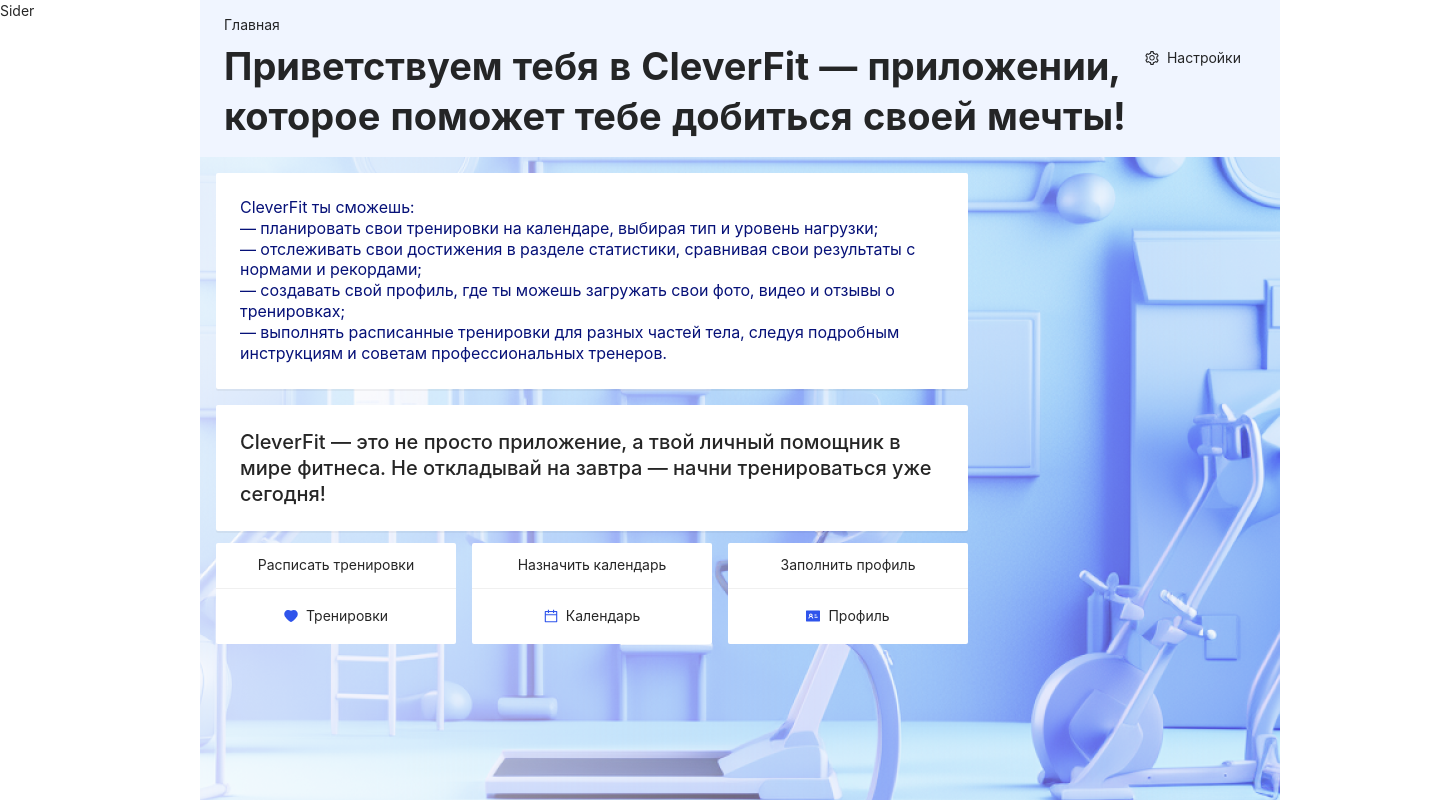
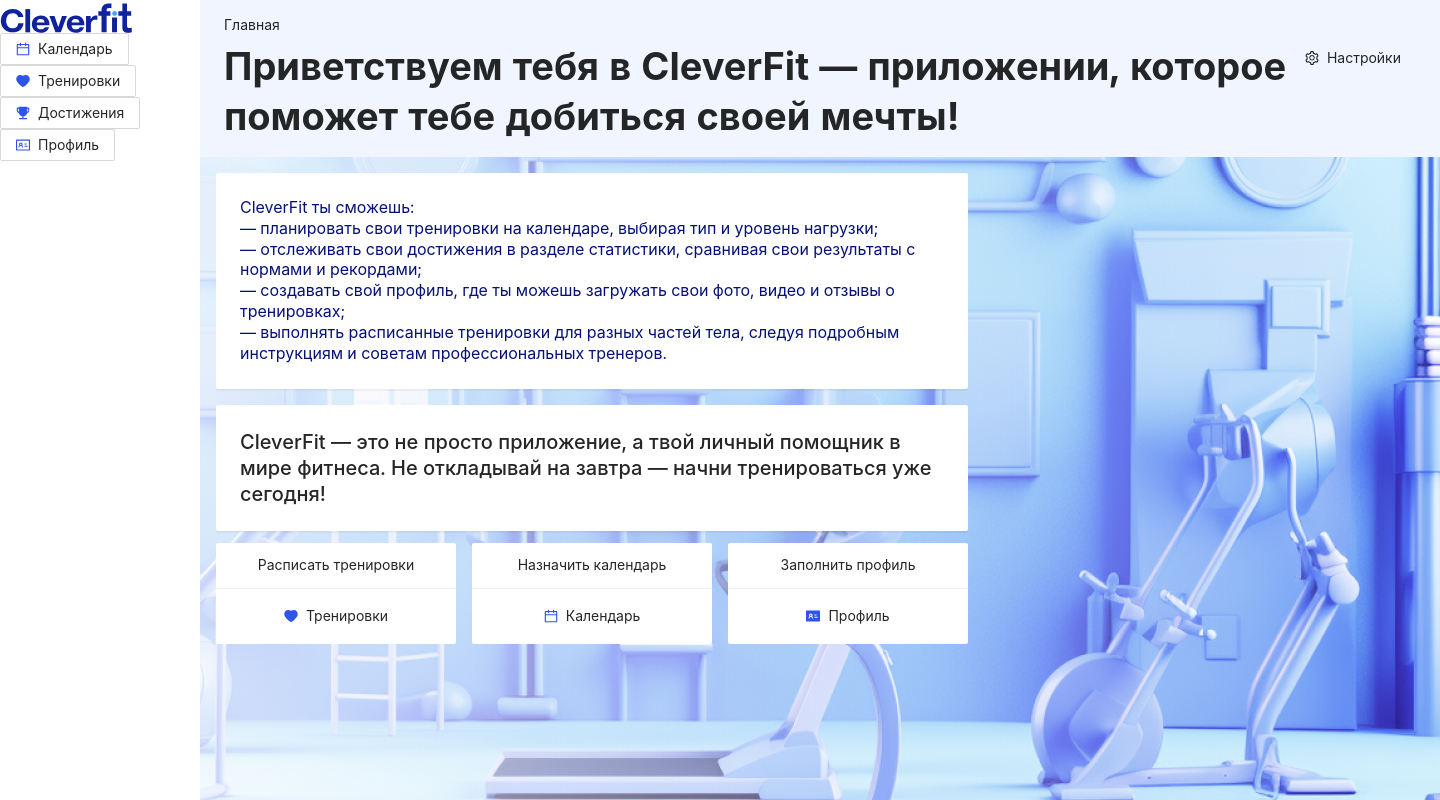
Before and after one commit to ClevertecFrontendLab/DenisOreshko, a React (Vite) app: page /#/ in a window 1280 px wide. Shown: the top 800 px of the page, 1440 px wide, since content can reach past the window. Built offline with nearby package versions, Linux system fonts and the light colour scheme.

Commit message:
slider process

```diff
--- a/src/index.css
+++ b/src/index.css
@@ -1,3 +1,7 @@
+*{box-sizing:border-box;
+    margin:0;
+    padding:0;
+  }
 :root {
     font-family: Inter, system-ui, Avenir, Helvetica, Arial, sans-serif;
     line-height: 1.5;
@@ -27,8 +31,8 @@
     margin: 0;
     /* display: flex; */
     /* place-items: center; */
-    max-width: 1440px;
-    min-height: 100vh;
+    /* min-width: 320px;
+    min-height: 100vh; */
     /* width: 1440px;
     height: 1024px; */
     /* min-height: 100dvh; */
@@ -43,27 +47,12 @@
 }
 #root{
     display: flex;
-    justify-content: center;
-    background: url('/src/resources/img/Main\ page_light.png') no-repeat;
+    flex-direction: column;
+    /* min-height: 100dvh; */
+    width: 1440px;
+    height: 1024px;
+    background: url('/src/resources/img/Main\ page_light.png')  no-repeat;
 }
-/* button {
-    border-radius: 8px;
-    border: 1px solid transparent;
-    padding: 0.6em 1.2em;
-    font-size: 1em;
-    font-weight: 500;
-    font-family: inherit;
-    background-color: #525151;
-    cursor: pointer;
-    transition: border-color 0.25s;
-}
-button:hover {
-    border-color: #646cff;
-}
-button:focus,
-button:focus-visible {
-    outline: 4px auto -webkit-focus-ring-color;
-} */
 
 @media (prefers-color-scheme: light) {
     :root {
--- a/src/pages/main-page/main-page.css
+++ b/src/pages/main-page/main-page.css
@@ -1,3 +1,6 @@
+.main-container{
+    max-width: 1440px;
+}
 .ant-layout{
     background:none;
 }
@@ -8,7 +11,7 @@
     max-width: 208px;
     min-width: 208px;
     width: 208px;
-    height: 1024px;
+    /* height: 1024px; */
     /* min-height: 100dvh; */
 
 }
@@ -116,3 +119,7 @@
     flex-direction: column;
     justify-content: center;
 }
+.logo img{
+    width:133px;
+    height: 33px;
+}
--- a/src/pages/main-page/main-page.tsx
+++ b/src/pages/main-page/main-page.tsx
@@ -1,16 +1,47 @@
 import React from 'react';
 import { Breadcrumb, Button, Layout, Divider } from 'antd';
 const { Header, Footer, Sider, Content } = Layout;
-import { SettingOutlined, HeartFilled, CalendarTwoTone, IdcardFilled } from '@ant-design/icons';
+import { SettingOutlined, HeartFilled, CalendarTwoTone, IdcardFilled, IdcardOutlined, TrophyFilled  } from '@ant-design/icons';
 import 'antd/dist/antd.css';
 import './main-page.css';
+import Logo from '../../resources/img/logo.svg';
 
 export const MainPage: React.FC = () => {
     return (
         <>
-            <Layout>
+                <Layout >
                     <Sider>
-                    Sider
+                        <div className='logo'>
+                            <img src={Logo} alt="Logo"/>
+                        </div>
+                        <div>
+                            <ul>
+                                <li>
+                                    <Button>
+                                        <CalendarTwoTone style={{ color: '#2F54EB' }} twoToneColor="#2F54EB"/>
+                                        Календарь
+                                    </Button>
+                                </li>
+                                <li>
+                                    <Button>
+                                        <HeartFilled style={{ color: '#2F54EB' }}/>
+                                        Тренировки
+                                    </Button>
+                                </li>
+                                <li>
+                                    <Button>
+                                        <TrophyFilled  style={{ color: '#2F54EB' }}/>
+                                        Достижения
+                                    </Button>
+                                </li>
+                                <li>
+                                    <Button>
+                                        <IdcardOutlined  style={{ color: '#2F54EB' }}/>
+                                        Профиль
+                                    </Button>
+                                </li>
+                            </ul>
+                        </div>
                     </Sider>
                     <Layout>
                         <Header>
```
Also changed, not shown: src/resources/img/logo.svg (added), 1 other file (tests, documents, lock files or other folders). Lines whose indentation alone changed are shown as unchanged.
